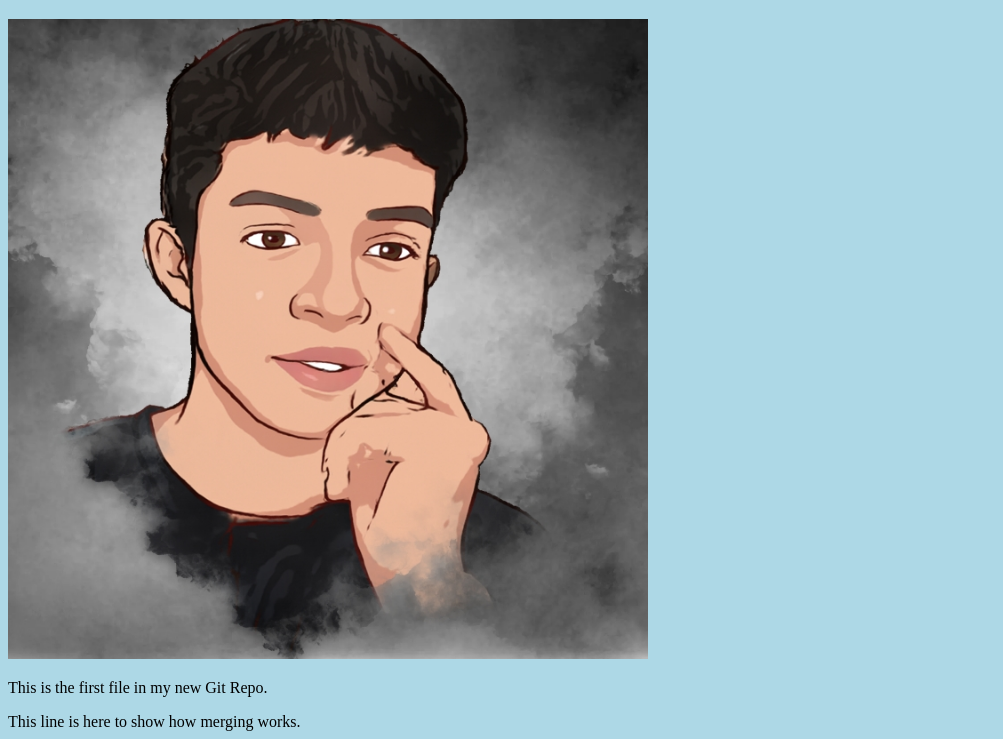
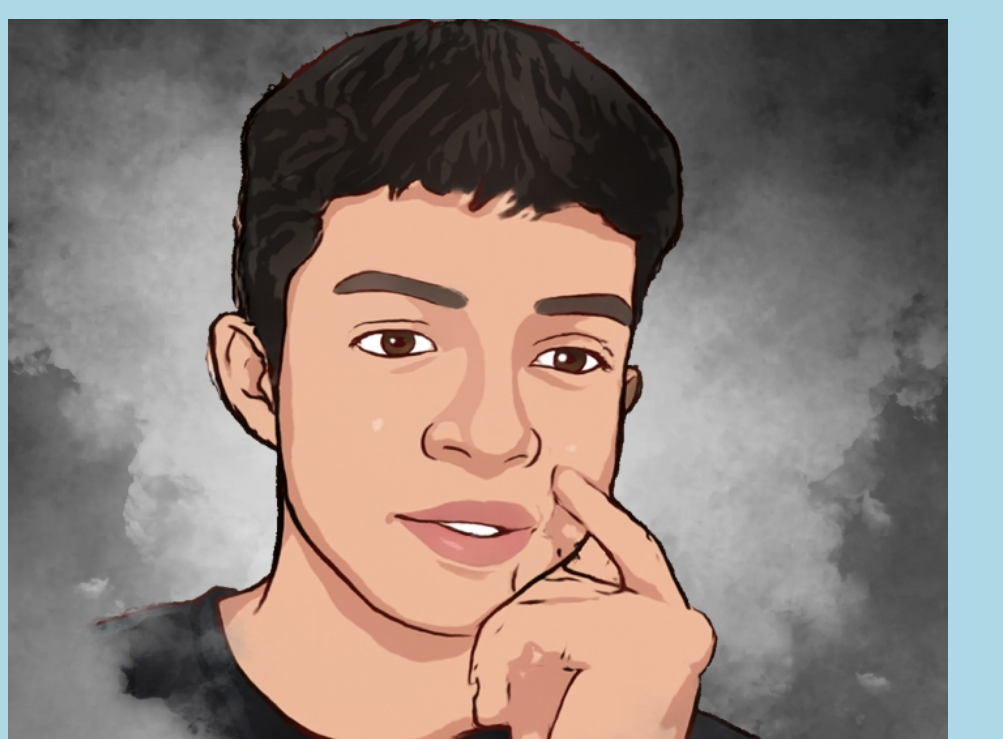
Before and after one commit to tkdvt372/hello-wolrd, a plain HTML site: page index.html in a window 1280 px wide. Shown: the part 61-800 px from the top of the page, without its empty margins (0-1003 px from the left). Drawn offline with Linux system fonts and the light colour scheme.

Commit message:
Update index.html  .Resized image

```diff
--- a/index.html
+++ b/index.html
@@ -7,7 +7,7 @@
 <body>
 
 <h1>Hello world!</h1>
-<div><img src="img_hello_world.jpg" alt="Hello World from Space" style="width:100%;max-width:640px"></div>
+<div><img src="img_hello_world.jpg" alt="Hello World from Space" style="width:100%;max-width:940px"></div>
 <p>This is the first file in my new Git Repo.</p>
 <p>This line is here to show how merging works.</p>
 <div><img src="img_hello_git.jpg" alt="Hello Git" style="width:100%;max-width:640px"></div>
```
